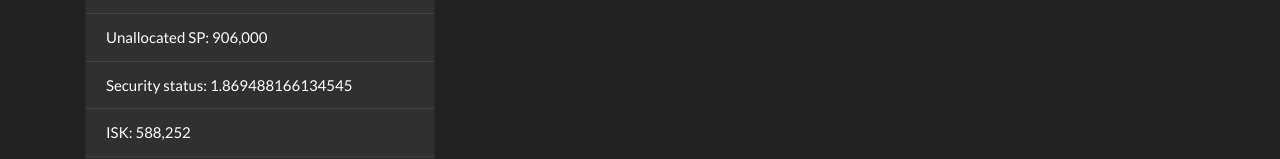
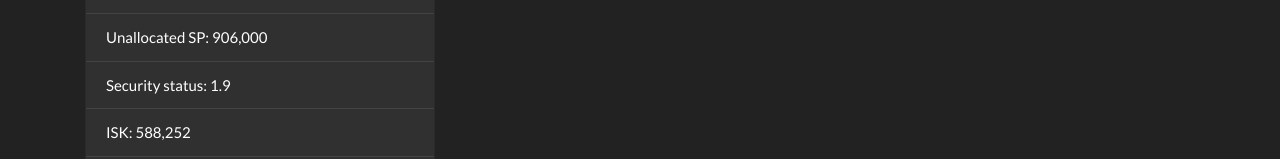
Before and after one commit to evemonk/evemonk-html-design, a plain HTML site: page docs/my_character_employment.html in a window 1280 px wide. Shown: the part 771-930 px from the top of the page. Drawn offline with Linux system fonts and the light colour scheme.

Commit message:
Show security status as in game

```diff
--- a/docs/my_character_employment.html
+++ b/docs/my_character_employment.html
@@ -139,7 +139,7 @@
                 Unallocated SP: 906,000
               </li>
               <li class="list-group-item text-break">
-                Security status: 1.869488166134545
+                Security status: 1.9
               </li>
               <li class="list-group-item text-break">
                 ISK: 588,252
```
Also changed, not shown: docs/my_character_loyalty_points.html (+1 -1 lines), docs/my_character_show.html (+1 -1 lines).
